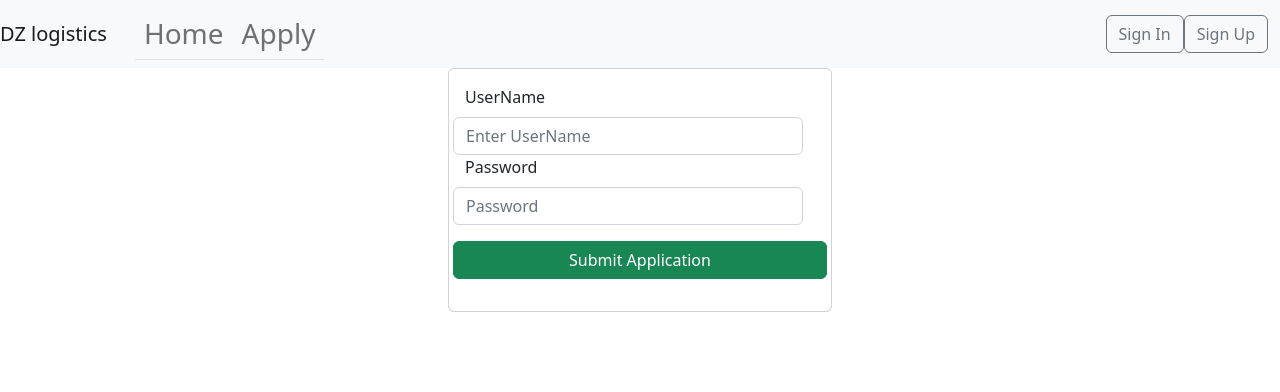
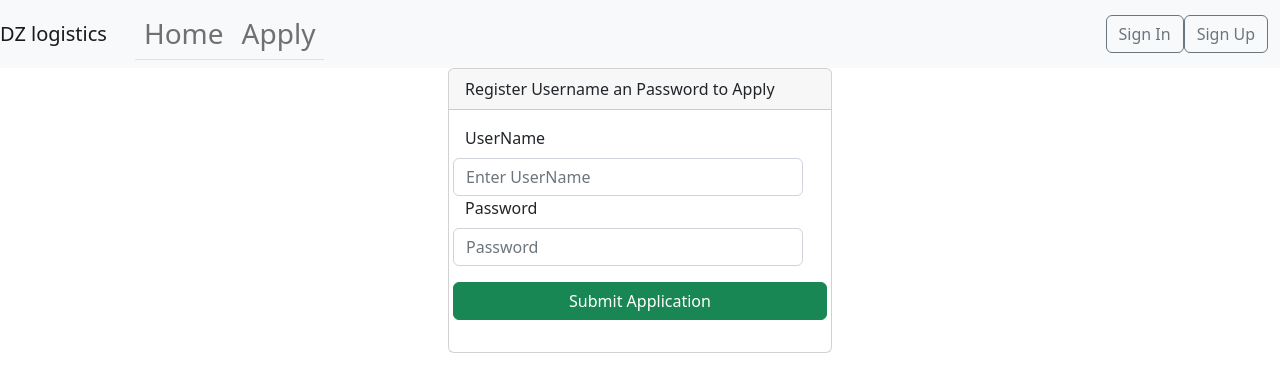
Before and after one commit to Zabronko/TeamLogic, a React (Create React App) app in the folder app-front-end/: page /apply in a window 1280 px wide. Shown: the top 392 px of the page. Built offline with nearby package versions, Linux system fonts and the light colour scheme.

Commit message:
added card header for apply driver

```diff
--- a/app-front-end/src/pages/ApplyDriver.jsx
+++ b/app-front-end/src/pages/ApplyDriver.jsx
@@ -5,6 +5,7 @@ import { Card } from 'react-bootstrap';
 export const ApplyDriver = () => {
   return (
     <Card style={{ width: "30%", marginLeft: "35%", justifyContent: "center" }}>
+      <Card.Header> Register Username an Password to Apply</Card.Header>
     <Card.Body >
       <AddDriverUser />
     </Card.Body>
```
